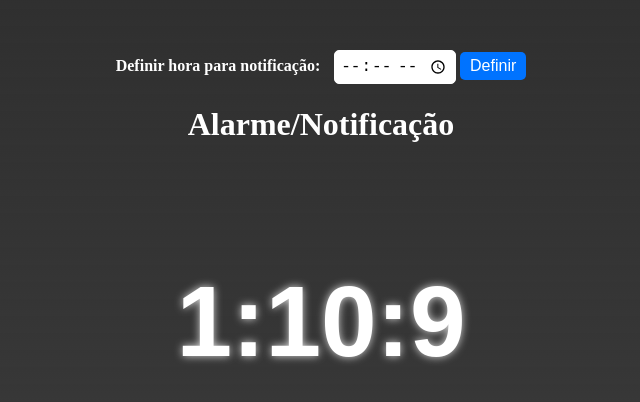
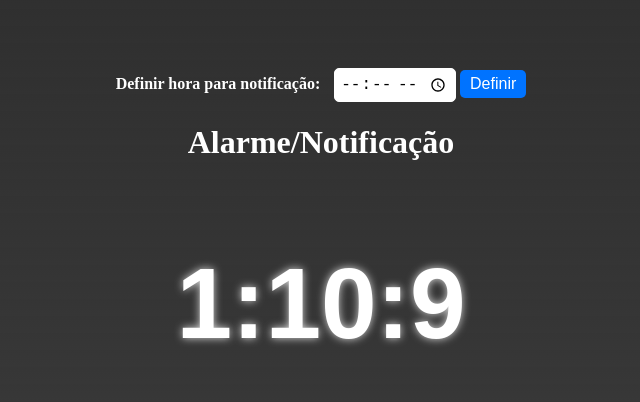
Before and after one commit to HenriqueAdriel/projeto-Alarme, a plain HTML site: page index.html in a window 1280 px wide. Shown: the whole page, without its empty margins (319-959 px from the left). Drawn offline with Linux system fonts and the light colour scheme.

Commit message:
Update style.css

```diff
--- a/style.css
+++ b/style.css
@@ -1,7 +1,7 @@
 #clock {
     font-size: 100px;
     text-align: center;
-    margin-top: 100px;
+    margin-top: 64px;
     color: #ffffff;
     font-family: Arial, sans-serif;
     text-shadow: 0 0 8px rgba(255, 255, 255, 0.8);
```
